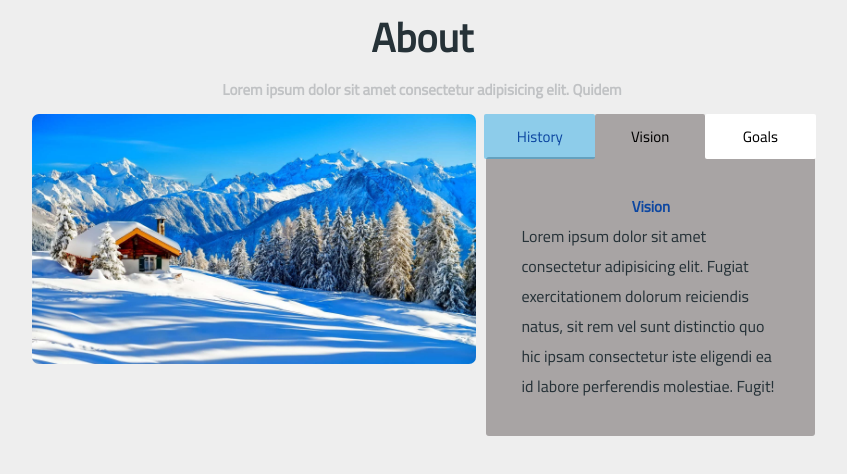
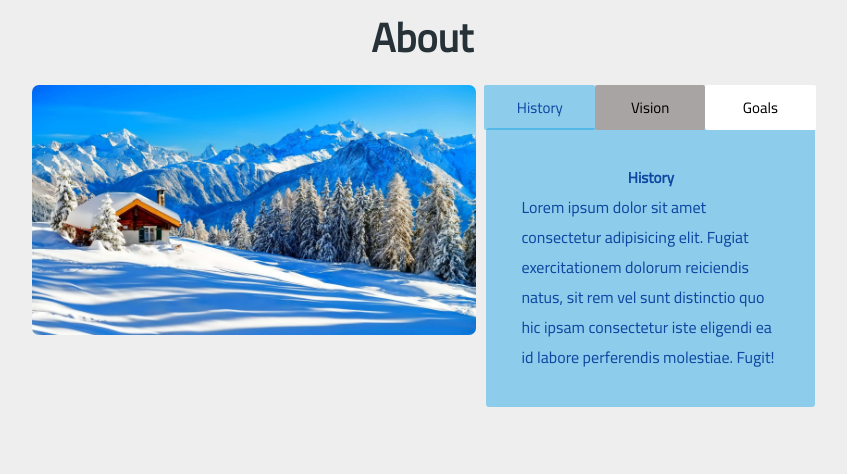
Before and after one commit to EzzzzAldin/JS-Tabs-Tasl-, a plain HTML site: page index.html in a window 1280 px wide. Both pictures are taken after a click on the button "History". Shown: the whole page, without its empty margins (218-1065 px from the left). Drawn offline with Linux system fonts and the light colour scheme.

Commit message:
Edit 3 Slide Taps App

```diff
--- a/index.html
+++ b/index.html
@@ -16,7 +16,6 @@
   <body>
     <section class="about">
       <h3>About</h3>
-      <h4>Lorem ipsum dolor sit amet consectetur adipisicing elit. Quidem</h4>
       <div class="about-body">
         <img
           src="peaceful-beautiful-mountain-winter-wallpaper-hd-images-picture.jpg"
--- a/js/app.js
+++ b/js/app.js
@@ -1,26 +1,33 @@
 // Get All Element
+const btns = document.querySelectorAll("button");
+const headerSlide = document.querySelectorAll("h4");
 const dataCard = document.querySelector(".data");
-let i = 0;
 
-setInterval(() => {
-  dataCard.children[i].classList.add("hidden");
-  i++;
-  if (i === 3) {
-    dataCard.style.backgroundColor = "#039be569";
-    dataCard.children[0].style.color = "#0d47a1";
-    dataCard.children[3].style.color = "#0d47a1";
-  }
-  if (i === 1) {
-    dataCard.style.backgroundColor = "#a8a4a4";
-    dataCard.children[0].style.color = "#000";
-    dataCard.children[3].style.color = "#263238";
-  }
-  if (i === 2) {
-    dataCard.style.backgroundColor = "#fff";
-    dataCard.children[3].style.color = "#263238";
-  }
-  if (i >= dataCard.children.length - 1) {
-    i = 0;
-  }
-  dataCard.children[i].classList.remove("hidden");
-}, 6000);
+// Function Taps Slide
+function toggel(first, second, third) {
+  // Toggel Between Hide And Show
+  if (!second.classList.contains("hidden")) second.classList.add("hidden");
+  if (!third.classList.contains("hidden")) third.classList.add("hidden");
+  first.classList.remove("hidden");
+}
+
+btns[0].addEventListener("click", () => {
+  // Call Function Slide taps
+  toggel(headerSlide[0], headerSlide[1], headerSlide[2]);
+  //   Some Steyle
+  dataCard.style.backgroundColor = "#039be569";
+});
+
+btns[1].addEventListener("click", () => {
+  toggel(headerSlide[1], headerSlide[0], headerSlide[2]);
+  dataCard.style.backgroundColor = "#a8a4a4";
+  dataCard.children[1].style.color = "#000";
+  dataCard.children[3].style.color = "#263238";
+});
+
+btns[2].addEventListener("click", () => {
+  toggel(headerSlide[2], headerSlide[0], headerSlide[1]);
+  dataCard.style.backgroundColor = "#fff";
+  dataCard.children[2].style.color = "#a8a4a4";
+  dataCard.children[3].style.color = "#263238";
+});
```
